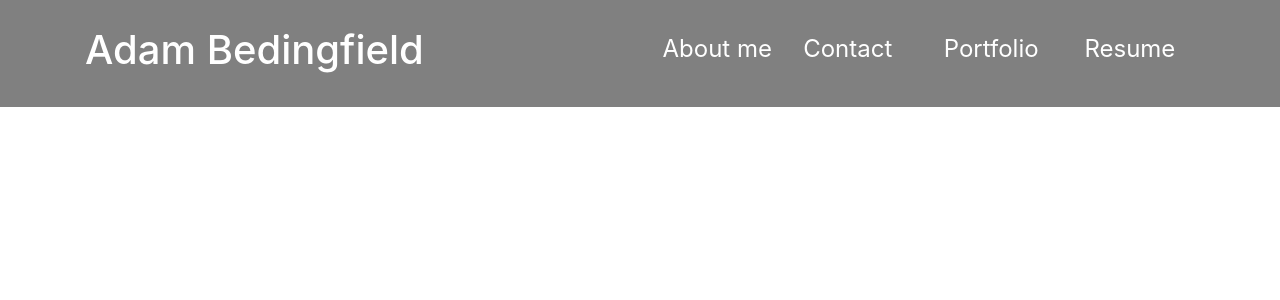
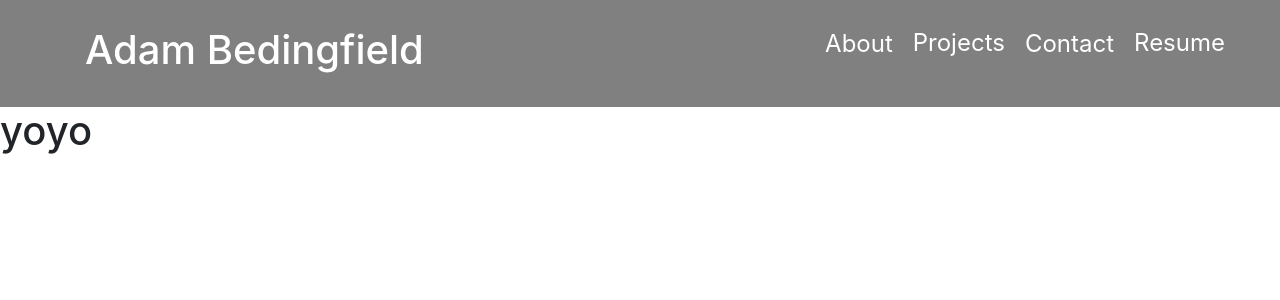
Before and after one commit to adambedingfield/my-portfolio, a React (Create React App) app: page /about in a window 1280 px wide. Shown: the top 300 px of the page. Built offline with nearby package versions, Linux system fonts and the light colour scheme.

Commit message:
setup nav functionality

```diff
--- a/package.json
+++ b/package.json
@@ -10,6 +10,7 @@
     "react": "^17.0.2",
     "react-bootstrap": "^1.6.1",
     "react-dom": "^17.0.2",
+    "react-router-dom": "^5.2.0",
     "react-scripts": "4.0.3",
     "web-vitals": "^1.1.2"
   },
--- a/src/App.js
+++ b/src/App.js
@@ -1,11 +1,12 @@
-import './App.css';
+import React from 'react';
 import 'bootstrap/dist/css/bootstrap.min.css';
 import Header from './components/Header';
-import Nav from './components/Nav';
 
 function App() {
   return (
-    <Header></Header>
+    <div>
+      <Header></Header>
+    </div>
   );
 }
 
--- /dev/null
+++ b/src/components/About/index.js
@@ -0,0 +1,11 @@
+import React from 'react';
+
+function About() {
+    return (
+        <div>
+            <h1>yoyo</h1>
+        </div>
+    )
+}
+
+export default About;
--- /dev/null
+++ b/src/components/Contact/index.js
@@ -0,0 +1,7 @@
+import React from "react";
+
+export default function Contact() {
+    return (
+        <h1>Contact</h1>
+    )
+}
--- a/src/components/Header/index.js
+++ b/src/components/Header/index.js
@@ -1,17 +1,8 @@
 import React from 'react';
 import Nav from '../Nav';
 
-function Header() {
+export default function Header() {
     return (
-        <header className="header">
-            <div className="container">
-                <div className="row">
-                <h1 className="col name">Adam Bedingfield</h1>
-                <Nav></Nav>
-                </div>
-            </div>
-        </header>
+        <Nav></Nav>
     )
 }
-
-export default Header;
--- a/src/components/Nav/index.js
+++ b/src/components/Nav/index.js
@@ -1,14 +1,60 @@
 import React from "react";
+import {
+  BrowserRouter as Router,
+  Switch,
+  Route,
+  Link
+} from "react-router-dom";
+import About from '../About';
+import Projects from '../Projects';
+import Contact from '../Contact';
+import Resume from '../Resume';
 
-function Nav() {
-    return (
-        <ul className="col row nav">
-            <li className="list-item col">About me</li>
-            <li className="list-item col">Contact</li>
-            <li className="list-item col">Portfolio</li>
-            <li className="list-item col">Resume</li>
-        </ul>
-    )
+export default function Nav() {
+  return (
+    <Router>
+      <div>
+        <div className="header">
+              <div className="container">
+                <div className="row">
+                  <h1 className="col name">Adam Bedingfield</h1>
+                  <nav className>
+                    <ul className="nav row">
+                      <li>
+                        <Link className="list-item" to="/about">About</Link>
+                      </li>
+                      <li>
+                        <Link className="list-item" to="/projects">Projects</Link>
+                      </li>
+                      <li>
+                        <Link className="list-item" to="/contact">Contact</Link>
+                      </li>
+                      <li>
+                        <Link className="list-item" to="/resume">Resume</Link>
+                      </li>
+                    </ul>
+                  </nav>
+                </div>
+              </div>
+        </div>
+
+        {/* A <Switch> looks through its children <Route>s and
+            renders the first one that matches the current URL. */}
+        <Switch>
+          <Route path="/about">
+            <About />
+          </Route>
+          <Route path="/projects">
+            <Projects />
+          </Route>
+          <Route path="/contact">
+            <Contact />
+          </Route>
+          <Route path="/resume">
+            <Resume />
+          </Route>
+        </Switch>
+      </div>
+    </Router>
+  );
 }
-
-export default Nav;
--- /dev/null
+++ b/src/components/Projects/index.js
@@ -0,0 +1,9 @@
+import React from 'react';
+
+export default function Projects() {
+    return (
+        <div>
+            <h1>Projects</h1>
+        </div>
+    )
+}
--- /dev/null
+++ b/src/components/Resume/index.js
@@ -0,0 +1,7 @@
+import React from 'react';
+
+export default function Resume() {
+    return (
+        <div>Resume</div>
+    )
+}
--- a/src/index.css
+++ b/src/index.css
@@ -30,4 +30,11 @@ code {
   color: white;
   font-size: 24px;
   padding-top: 1%;
+  margin-left: 20px;
 }
+
+.list-item:hover {
+  text-decoration: none;
+  font-size: 2em;
+  color: black;
+}
```
Also changed, not shown: 1 other file (tests, documents, lock files or other folders).
